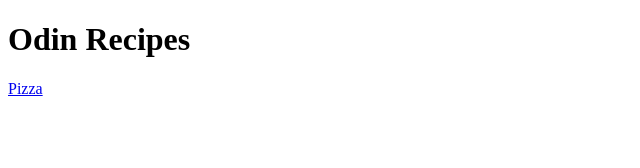
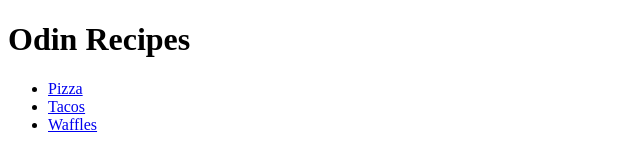
Before and after one commit to Jacob157937/odin-recipes, a plain HTML site: page index.html in a window 1280 px wide. Shown: the whole page, without its empty margins (0-640 px from the left). Drawn offline with Linux system fonts and the light colour scheme.

Commit message:
Add links to the landing page
This updat created a list for the links and added them to the landing page.

```diff
--- a/index.html
+++ b/index.html
@@ -9,7 +9,11 @@
 
     <body>
     <h1>Odin Recipes</h1>
-<a href="recipes/pizza.html">Pizza</a>
+    <ul>
+<li><a href="recipes/pizza.html">Pizza</a></li>
+<li><a href="recipes/tacos.html">Tacos</a></li>
+<li><a href="recipes/waffles.html">Waffles</a></li>
+    </ul>
 
     </body>
 
```
